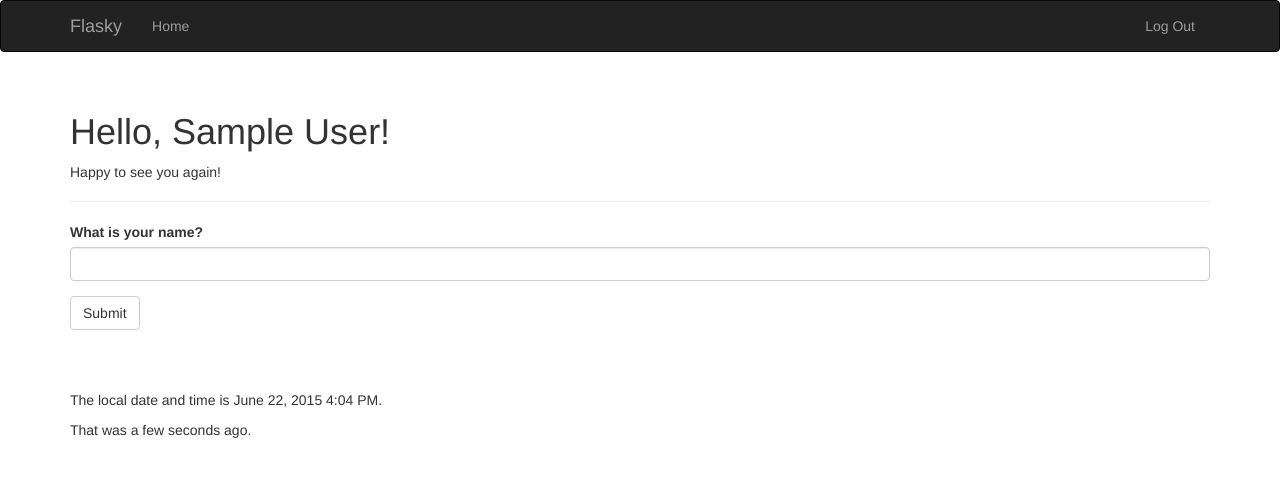
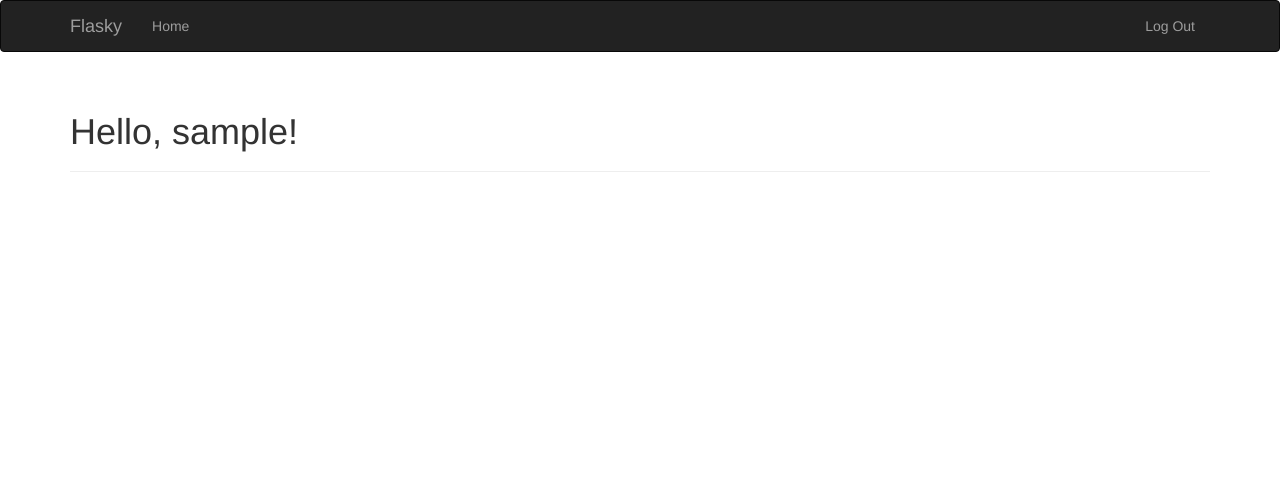
Before and after one commit to kevlab/flasky, a Flask app: page / in a window 1280 px wide. Shown: the top 477 px of the page. Run offline with Flask 2, Linux system fonts and the light colour scheme; the visitor is signed in with stand-in values (Sample User, id 1); data comes from the database, SQL or seed files in the repository; parts of the project's set-up code (start-up, migrations or seed data) failed here and were passed over; some libraries are stand-ins or nearby versions.

Commit message:
user logout, cleanup main and migrate db

```diff
--- a/app/main/views.py
+++ b/app/main/views.py
@@ -1,32 +1,7 @@
-from datetime import datetime
-from flask import render_template, session, redirect, url_for, current_app
-from .. import db
-from ..models import User
-from ..email import send_email
+from flask import render_template
 from . import main
-from .forms import NameForm
 
 
-@main.route('/', methods=['GET', 'POST'])
+@main.route('/')
 def index():
-    form = NameForm()
-    if form.validate_on_submit():
-        user = User.query.filter_by(username=form.name.data).first()
-        if user is None:
-            user = User(username=form.name.data)
-            db.session.add(user)  # we autocommit!! see config
-            session['known'] = False
-            if current_app.config['FLASKY_ADMIN']:
-                send_email(current_app.config['FLASKY_ADMIN'], 'New User',
-                           'mail/new_user', user=user)
-        else:
-            session['known'] = True
-        session['name'] = form.name.data
-        return redirect(url_for('.index'))
-        # if you are in a view function of a blueprint or a rendered template and
-        # you want to link to another endpoint of the same blueprint, you can use
-        # relative redirects by prefixing the endpoint with a dot only
-    return render_template('index.html',
-                           form=form, name=session.get('name'),
-                           known=session.get('known', False),
-                           current_time=datetime.utcnow())
+    return render_template('index.html')
--- a/app/templates/index.html
+++ b/app/templates/index.html
@@ -1,19 +1,9 @@
 {% extends "base.html" %}
-{% import "bootstrap/wtf.html" as wtf %}
 
 {% block title %}Flasky{% endblock %}
 
 {% block page_content %}
 <div class="page-header">
-  <h1>Hello, {% if name %}{{ name }}{% else %}Stranger{% endif %}!</h1>
-  {% if not known %}
-    <p>Pleased to meet you!</p>
-  {% else %}
-    <p>Happy to see you again!</p>
-  {% endif %}
+    <h1>Hello, {% if current_user.is_authenticated() %}{{ current_user.username }}{% else %}Stranger{% endif %}!</h1>
 </div>
-{{ wtf.quick_form(form) }}
-<br><br><br>
-<p>The local date and time is {{ moment(current_time).format('LLL') }}.</p>
-<p>That was {{ moment(current_time).fromNow(refresh=True) }}.</p>
 {% endblock %}
```
Also changed, not shown: app/auth/views.py (+9 -1 lines), migrations/versions/2684b26459f_.py (added, +30 -0 lines).
